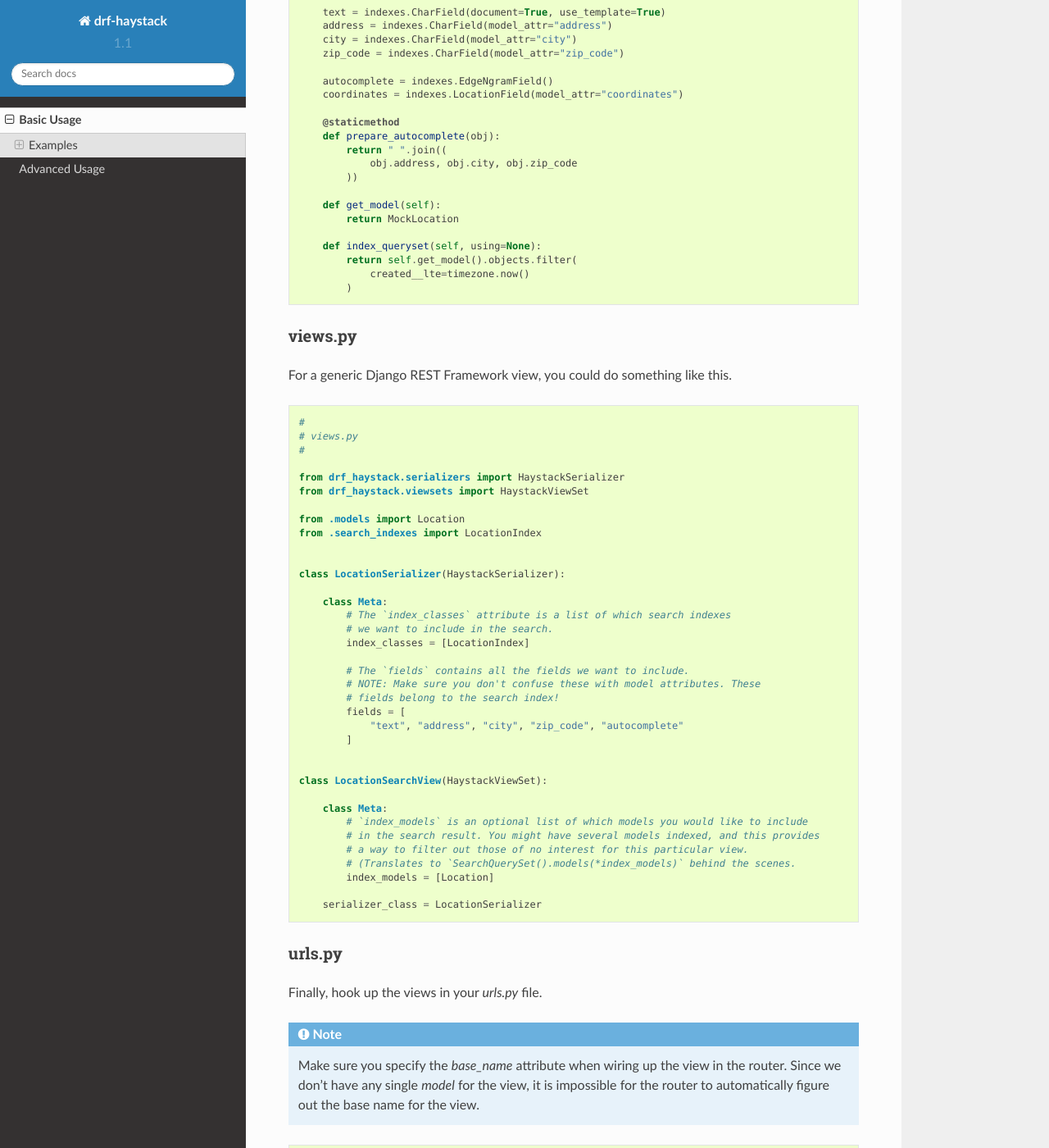
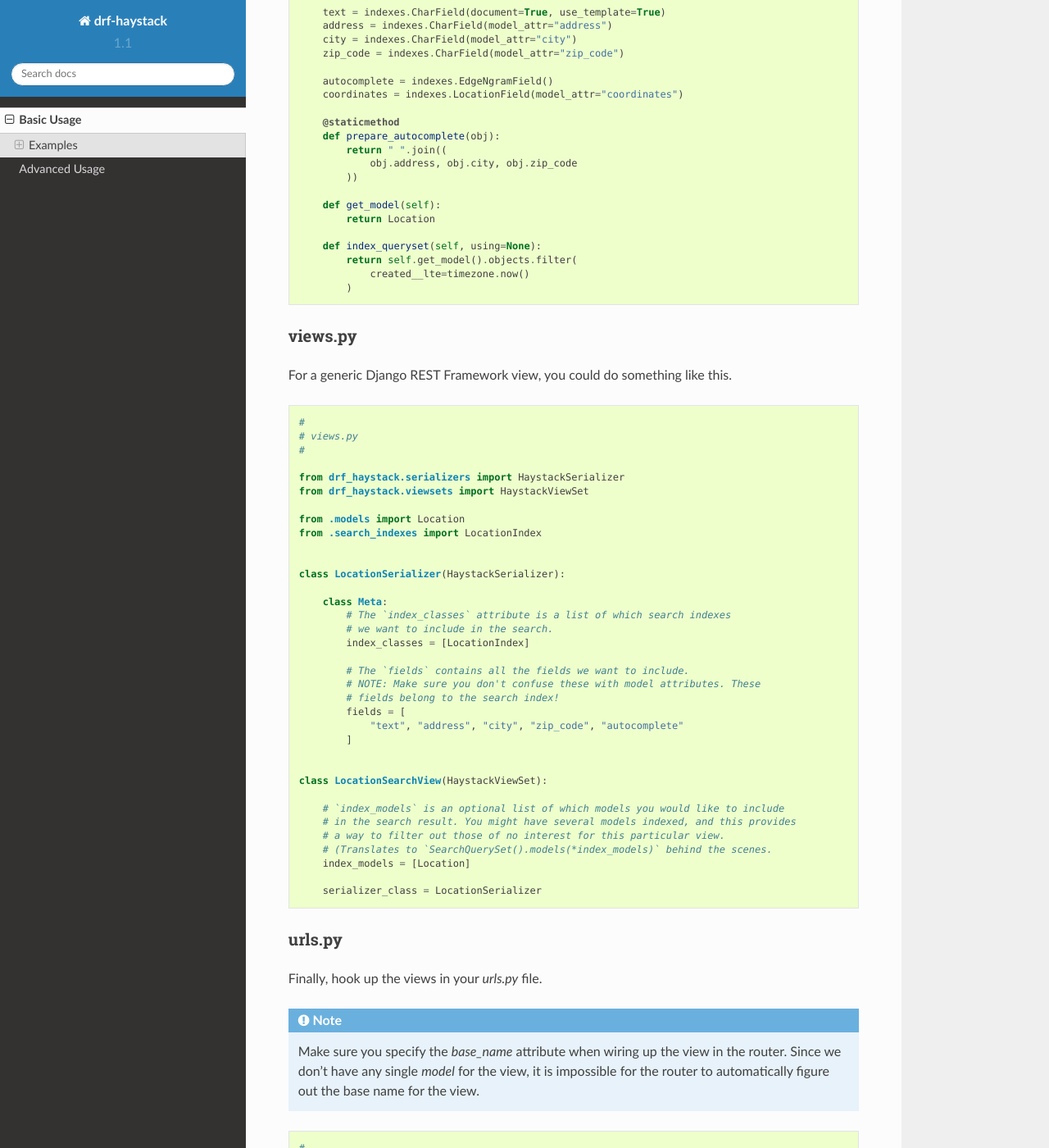
Before and after one commit to rhblind/drf-haystack, a Sphinx documentation site: the page built from docs/basic_usage.rst, in a window 1280 px wide and 1400 px high, scrolled down 1246 px. Shown: the whole window at 82% size. Built offline with Sphinx 7.4.7 and the Read the Docs theme 2.0.0, drawn with Linux system fonts in a browser that asks for light colours.

Commit message:
Fixed errors in the docs - index_models should not go in the Meta class - fixed model name in get_model in the basic_usage example

```diff
--- a/docs/basic_usage.rst
+++ b/docs/basic_usage.rst
@@ -82,7 +83,7 @@ We would have to make a `search_indexes.py` file for haystack to pick it up.
             ))
 
         def get_model(self):
-            return MockLocation
+            return Location
 
         def index_queryset(self, using=None):
             return self.get_model().objects.filter(
@@ -125,12 +126,11 @@ For a generic Django REST Framework view, you could do something like this.
 
     class LocationSearchView(HaystackViewSet):
 
-        class Meta:
-            # `index_models` is an optional list of which models you would like to include
-            # in the search result. You might have several models indexed, and this provides
-            # a way to filter out those of no interest for this particular view.
-            # (Translates to `SearchQuerySet().models(*index_models)` behind the scenes.
-            index_models = [Location]
+        # `index_models` is an optional list of which models you would like to include
+        # in the search result. You might have several models indexed, and this provides
+        # a way to filter out those of no interest for this particular view.
+        # (Translates to `SearchQuerySet().models(*index_models)` behind the scenes.
+        index_models = [Location]
 
         serializer_class = LocationSerializer
 
```
Also changed, not shown: other parts of docs/basic_usage.rst (+1 -0 lines).
